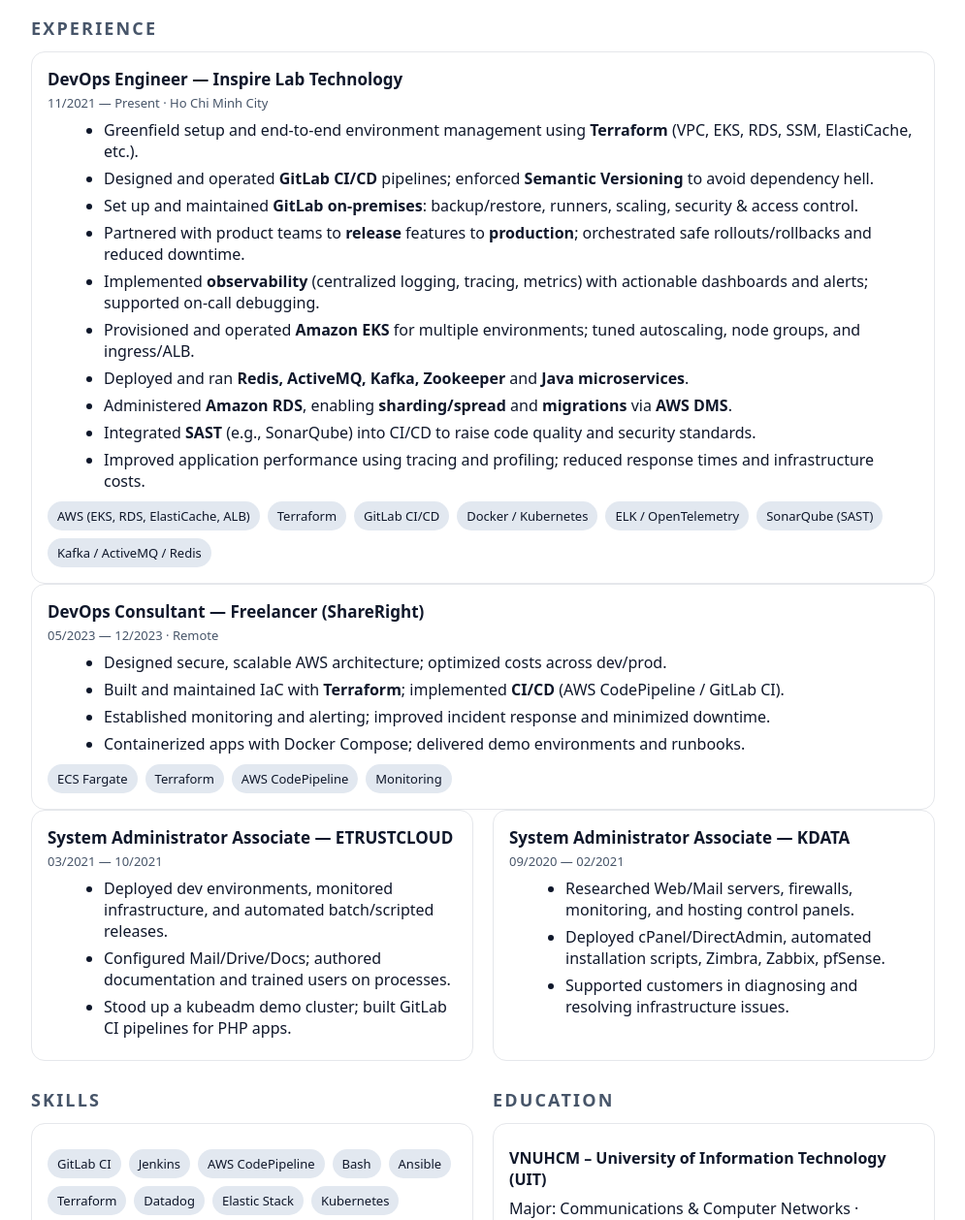
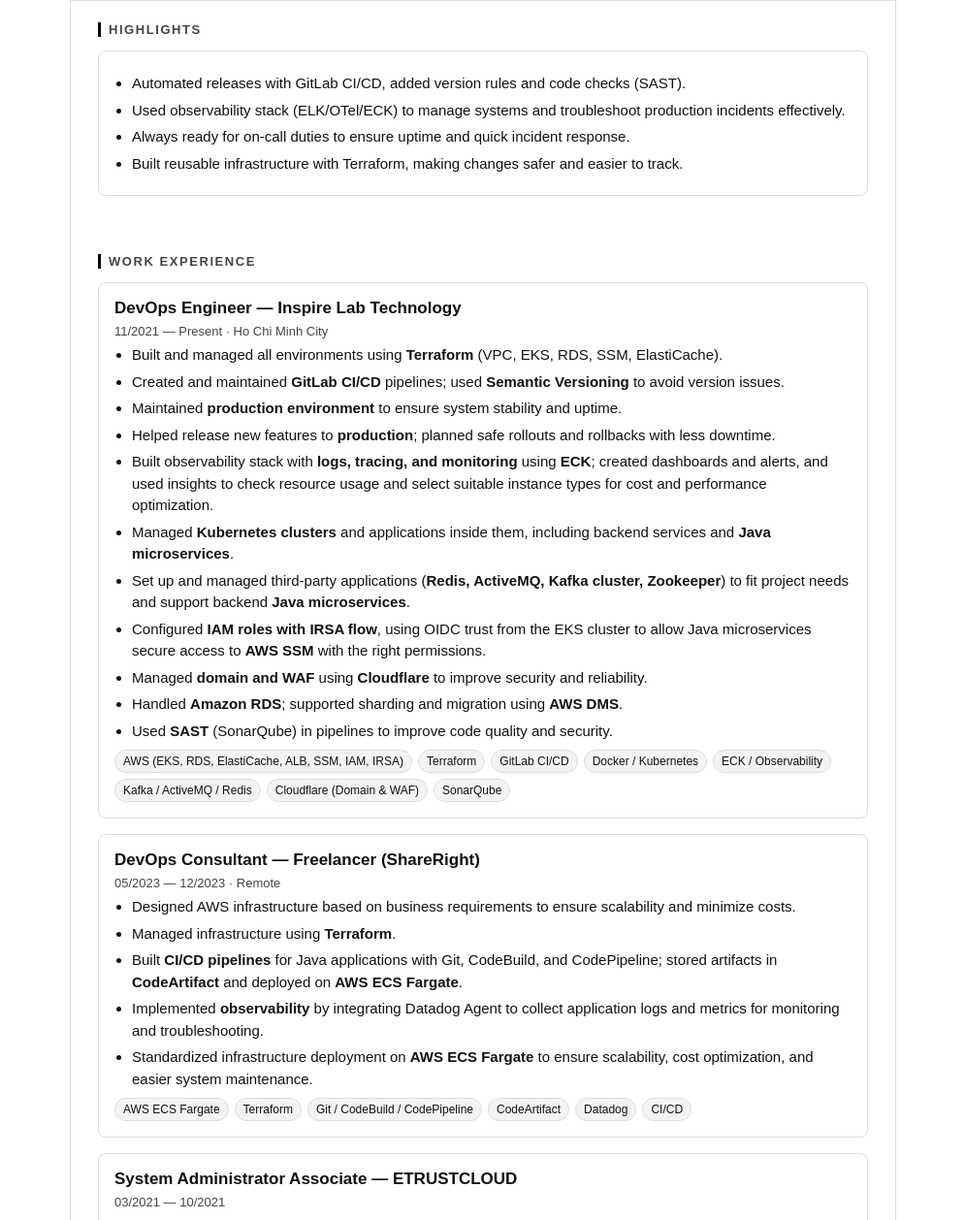
Before and after one commit to duyvk99/cv, a plain HTML site: page index.html in a window 1280 px wide. Shown: the part 238-1496 px from the top of the page at 97% size, without its empty margins (142-1137 px from the left). Drawn offline with Linux system fonts and the light colour scheme.

Commit message:
update CV

```diff
--- a/index.html
+++ b/index.html
@@ -3,99 +3,118 @@
 <head>
   <meta charset="utf-8" />
   <meta name="viewport" content="width=device-width, initial-scale=1" />
-  <title>Vuu Khanh Duy — DevOps Engineer (Inspirelab)</title>
+  <title>Vuu Khanh Duy — DevOps Engineer</title>
+  <link rel="stylesheet" href="https://cdnjs.cloudflare.com/ajax/libs/font-awesome/6.4.0/css/all.min.css">
   <style>
     :root {
-      --accent: #0ea5e9;
-      --text: #0f172a;
-      --muted: #475569;
       --bg: #ffffff;
-      --chip: #e2e8f0;
+      --text: #111111;
+      --muted: #444444;
+      --accent: #000000;
+      --border: #dddddd;
+      --chip-bg: #f3f3f3;
     }
+
     * { box-sizing: border-box; }
-    html, body { margin: 0; padding: 0; background: var(--bg); color: var(--text); font-family: system-ui, -apple-system, Segoe UI, Roboto, Helvetica, Arial, "Apple Color Emoji", "Segoe UI Emoji"; }
-    a { color: var(--accent); text-decoration: none; }
-    a:hover { text-decoration: underline; }
-    .container { max-width: 980px; margin: 24px auto; padding: 0 24px; }
-    header { display: grid; grid-template-columns: 1fr 1fr; gap: 16px; align-items: center; border-bottom: 2px solid #e5e7eb; padding-bottom: 16px; }
-    h1 { font-size: 32px; margin: 0; letter-spacing: .2px; }
-    .role { color: var(--accent); font-weight: 700; }
-    .contact { display: grid; gap: 6px; justify-items: end; text-align: right; font-size: 14px; color: var(--muted); }
-    .contact a { color: var(--muted); }
+    html, body { margin: 0; padding: 0; background: var(--bg); color: var(--text); font-family: Arial, Helvetica, sans-serif; font-size: 15px; }
+    a { color: var(--text); text-decoration: none; border-bottom: 1px dotted var(--border); }
+    a:hover { color: var(--accent); }
 
-    .summary { margin: 18px 0 0; color: var(--muted); line-height: 1.6; }
+    .container { max-width: 900px; margin: 32px auto; padding: 0 24px; }
 
-    section { margin-top: 28px; }
-    h2 { font-size: 18px; margin: 0 0 12px; text-transform: uppercase; letter-spacing: .12em; color: var(--muted); }
+    .resume { border: 1px solid var(--border); border-radius: 8px; background: var(--bg); }
 
-    .grid-2 { display: grid; grid-template-columns: 1fr 1fr; gap: 20px; }
+    header { display: grid; grid-template-columns: 2fr 1fr; gap: 16px; padding: 28px; border-bottom: 1px solid var(--border); }
+    h1 { font-size: 32px; margin: 0; }
+    .role { margin-top: 4px; font-weight: bold; color: var(--accent); }
+    .summary { margin-top: 10px; color: var(--muted); line-height: 1.6; font-size: 14px; }
 
-    .item { padding: 16px; border: 1px solid #e5e7eb; border-radius: 14px; }
-    .item h3 { margin: 0 0 4px; font-size: 17px; }
-    .meta { display:flex; flex-wrap: wrap; gap: 8px; font-size: 13px; color: var(--muted); margin-bottom: 8px; }
+    .contact { justify-self: end; text-align: right; display: grid; gap: 6px; color: var(--muted); font-size: 13px; }
+    .contact a { color: var(--muted); border: none; }
+    .contact a:hover { color: var(--text); }
+    .contact i { margin-right: 6px; color: var(--accent); }
 
-    ul { margin: 8px 0 0 18px; }
-    li { margin: 6px 0; }
+    section { padding: 22px 28px; }
 
-    .chips { display:flex; flex-wrap: wrap; gap: 8px; margin-top: 10px; }
-    .chip { padding: 6px 10px; border-radius: 999px; background: var(--chip); font-size: 13px; }
+    h2 { font-size: 13px; font-weight: bold; letter-spacing: .12em; color: var(--muted); margin: 0 0 14px; text-transform: uppercase; border-left: 3px solid var(--accent); padding-left: 8px; }
 
-    .tight p { margin: 8px 0; }
+    .item { padding: 16px; border: 1px solid var(--border); border-radius: 8px; background: #fff; margin-bottom: 16px; }
+    .item h3 { margin: 0 0 6px; font-size: 17px; }
+    .meta { font-size: 13px; color: var(--muted); margin-bottom: 6px; }
 
-    footer { margin-top: 28px; padding-top: 16px; border-top: 1px dashed #e5e7eb; font-size: 12px; color: var(--muted); }
+    ul { margin: 6px 0 0 18px; padding: 0; }
+    li { margin: 5px 0; line-height: 1.5; }
 
-    /* Print */
+    .chips { display:flex; flex-wrap: wrap; gap: 6px; margin-top: 8px; }
+    .chip { padding: 4px 8px; border-radius: 999px; background: var(--chip-bg); border: 1px solid var(--border); font-size: 12px; }
+
+    footer { padding: 16px 28px; border-top: 1px solid var(--border); color: var(--muted); font-size: 12px; }
+
     @media print {
-      .container { max-width: 100%; margin: 0; padding: 0 12mm; }
-      header { grid-template-columns: 2fr 1fr; border-bottom: 1px solid #ddd; }
-      a { color: black; text-decoration: none; }
-      .item { border-color: #ddd; }
+      .resume { border: none; }
+      header { border-bottom: 1px solid var(--border); }
+      a { color: black; border: none; }
     }
   </style>
 </head>
 <body>
   <main class="container">
+    <div class="resume">
       <header>
         <div>
           <h1>Vuu Khanh Duy</h1>
           <div class="role">DevOps Engineer</div>
-        <p class="summary">Curious, hands-on DevOps engineer focused on modernizing infrastructure with Infrastructure as Code, automating CI/CD, hardening operations, and improving end‑to‑end observability to ship faster with higher reliability.</p>
+          <p class="summary">DevOps engineer who enjoys learning and problem solving. Skilled in building infrastructure with Terraform, setting up CI/CD, running production systems, and improving system monitoring for stability and speed.</p>
         </div>
         <div class="contact">
-        <div>📍 Binh Chanh, Ho Chi Minh City</div>
-        <div>📧 <a href="mailto:duyvk99@gmail.com">duyvk99@gmail.com</a></div>
-        <div>📞 <a href="tel:+84344734350">+84 344 734 350</a></div>
-        <div>🐙 <a href="https://github.com/duyvk99" target="_blank" rel="noreferrer">github.com/duyvk99</a></div>
-        <div>💼 <a href="https://linkedin.com/in/duyvk99" target="_blank" rel="noreferrer">linkedin.com/in/duyvk99</a></div>
+          <div><i class="fa-solid fa-location-dot"></i> Binh Chanh, Ho Chi Minh City</div>
+          <div><i class="fa-solid fa-envelope"></i> <a href="mailto:duyvk99@gmail.com">duyvk99@gmail.com</a></div>
+          <div><i class="fa-solid fa-phone"></i> <a href="tel:+84344734350">+84 344 734 350</a></div>
+          <div><i class="fa-brands fa-github"></i> <a href="https://github.com/duyvk99" target="_blank" rel="noreferrer">github.com/duyvk99</a></div>
+          <div><i class="fa-brands fa-linkedin"></i> <a href="https://linkedin.com/in/duyvk99" target="_blank" rel="noreferrer">linkedin.com/in/duyvk99</a></div>
         </div>
       </header>
 
       <section>
-      <h2>Experience</h2>
+        <h2>Highlights</h2>
+        <div class="item">
+          <ul>
+            <li>Automated releases with GitLab CI/CD, added version rules and code checks (SAST).</li>
+            <li>Used observability stack (ELK/OTel/ECK) to manage systems and troubleshoot production incidents effectively.</li>
+            <li>Always ready for on-call duties to ensure uptime and quick incident response.</li>
+            <li>Built reusable infrastructure with Terraform, making changes safer and easier to track.</li>
+          </ul>
+        </div>
+      </section>
+
+      <section>
+        <h2>Work Experience</h2>
 
         <article class="item">
           <h3>DevOps Engineer — Inspire Lab Technology</h3>
           <div class="meta">11/2021 — Present · Ho Chi Minh City</div>
           <ul>
-          <li>Greenfield setup and end‑to‑end environment management using <strong>Terraform</strong> (VPC, EKS, RDS, SSM, ElastiCache, etc.).</li>
-          <li>Designed and operated <strong>GitLab CI/CD</strong> pipelines; enforced <strong>Semantic Versioning</strong> to avoid dependency hell.</li>
-          <li>Set up and maintained <strong>GitLab on‑premises</strong>: backup/restore, runners, scaling, security & access control.</li>
-          <li>Partnered with product teams to <strong>release</strong> features to <strong>production</strong>; orchestrated safe rollouts/rollbacks and reduced downtime.</li>
-          <li>Implemented <strong>observability</strong> (centralized logging, tracing, metrics) with actionable dashboards and alerts; supported on‑call debugging.</li>
-          <li>Provisioned and operated <strong>Amazon EKS</strong> for multiple environments; tuned autoscaling, node groups, and ingress/ALB.</li>
-          <li>Deployed and ran <strong>Redis, ActiveMQ, Kafka, Zookeeper</strong> and <strong>Java microservices</strong>.</li>
-          <li>Administered <strong>Amazon RDS</strong>, enabling <strong>sharding/spread</strong> and <strong>migrations</strong> via <strong>AWS DMS</strong>.</li>
-          <li>Integrated <strong>SAST</strong> (e.g., SonarQube) into CI/CD to raise code quality and security standards.</li>
-          <li>Improved application performance using tracing and profiling; reduced response times and infrastructure costs.</li>
+            <li>Built and managed all environments using <strong>Terraform</strong> (VPC, EKS, RDS, SSM, ElastiCache).</li>
+            <li>Created and maintained <strong>GitLab CI/CD</strong> pipelines; used <strong>Semantic Versioning</strong> to avoid version issues.</li>
+            <li>Maintained <strong>production environment</strong> to ensure system stability and uptime.</li>
+            <li>Helped release new features to <strong>production</strong>; planned safe rollouts and rollbacks with less downtime.</li>
+            <li>Built observability stack with <strong>logs, tracing, and monitoring</strong> using <strong>ECK</strong>; created dashboards and alerts, and used insights to check resource usage and select suitable instance types for cost and performance optimization.</li>
+            <li>Managed <strong>Kubernetes clusters</strong> and applications inside them, including backend services and <strong>Java microservices</strong>.</li>
+            <li>Set up and managed third‑party applications (<strong>Redis, ActiveMQ, Kafka cluster, Zookeeper</strong>) to fit project needs and support backend <strong>Java microservices</strong>.</li>
+            <li>Configured <strong>IAM roles with IRSA flow</strong>, using OIDC trust from the EKS cluster to allow Java microservices secure access to <strong>AWS SSM</strong> with the right permissions.</li>
+            <li>Managed <strong>domain and WAF</strong> using <strong>Cloudflare</strong> to improve security and reliability.</li>
+            <li>Handled <strong>Amazon RDS</strong>; supported sharding and migration using <strong>AWS DMS</strong>.</li>
+            <li>Used <strong>SAST</strong> (SonarQube) in pipelines to improve code quality and security.</li>
           </ul>
           <div class="chips">
-          <span class="chip">AWS (EKS, RDS, ElastiCache, ALB)</span>
+            <span class="chip">AWS (EKS, RDS, ElastiCache, ALB, SSM, IAM, IRSA)</span>
             <span class="chip">Terraform</span>
             <span class="chip">GitLab CI/CD</span>
             <span class="chip">Docker / Kubernetes</span>
-          <span class="chip">ELK / OpenTelemetry</span>
-          <span class="chip">SonarQube (SAST)</span>
+            <span class="chip">ECK / Observability</span>
             <span class="chip">Kafka / ActiveMQ / Redis</span>
+            <span class="chip">Cloudflare (Domain & WAF)</span>
+            <span class="chip">SonarQube</span>
           </div>
         </article>
 
@@ -103,27 +122,29 @@
           <h3>DevOps Consultant — Freelancer (ShareRight)</h3>
           <div class="meta">05/2023 — 12/2023 · Remote</div>
           <ul>
-          <li>Designed secure, scalable AWS architecture; optimized costs across dev/prod.</li>
-          <li>Built and maintained IaC with <strong>Terraform</strong>; implemented <strong>CI/CD</strong> (AWS CodePipeline / GitLab CI).</li>
-          <li>Established monitoring and alerting; improved incident response and minimized downtime.</li>
-          <li>Containerized apps with Docker Compose; delivered demo environments and runbooks.</li>
+            <li>Designed AWS infrastructure based on business requirements to ensure scalability and minimize costs.</li>
+            <li>Managed infrastructure using <strong>Terraform</strong>.</li>
+            <li>Built <strong>CI/CD pipelines</strong> for Java applications with Git, CodeBuild, and CodePipeline; stored artifacts in <strong>CodeArtifact</strong> and deployed on <strong>AWS ECS Fargate</strong>.</li>
+            <li>Implemented <strong>observability</strong> by integrating Datadog Agent to collect application logs and metrics for monitoring and troubleshooting.</li>
+            <li>Standardized infrastructure deployment on <strong>AWS ECS Fargate</strong> to ensure scalability, cost optimization, and easier system maintenance.</li>
           </ul>
           <div class="chips">
-          <span class="chip">ECS Fargate</span>
+            <span class="chip">AWS ECS Fargate</span>
             <span class="chip">Terraform</span>
-          <span class="chip">AWS CodePipeline</span>
-          <span class="chip">Monitoring</span>
+            <span class="chip">Git / CodeBuild / CodePipeline</span>
+            <span class="chip">CodeArtifact</span>
+            <span class="chip">Datadog</span>
+            <span class="chip">CI/CD</span>
           </div>
         </article>
 
-      <div class="grid-2">
         <article class="item">
           <h3>System Administrator Associate — ETRUSTCLOUD</h3>
           <div class="meta">03/2021 — 10/2021</div>
           <ul>
-            <li>Deployed dev environments, monitored infrastructure, and automated batch/scripted releases.</li>
-            <li>Configured Mail/Drive/Docs; authored documentation and trained users on processes.</li>
-            <li>Stood up a kubeadm demo cluster; built GitLab CI pipelines for PHP apps.</li>
+            <li>Set up development environments and supported releases using <strong>Bash</strong> and <strong>Batch scripts</strong> depending on requirements.</li>
+            <li>Configured <strong>mail server</strong> and <strong>drive services</strong> for project requirements.</li>
+            <li>Deployed a demo <strong>Kubernetes cluster</strong> with kubeadm for project deployments; built GitLab CI pipelines for PHP applications.</li>
           </ul>
         </article>
 
@@ -131,12 +152,12 @@
           <h3>System Administrator Associate — KDATA</h3>
           <div class="meta">09/2020 — 02/2021</div>
           <ul>
-            <li>Researched Web/Mail servers, firewalls, monitoring, and hosting control panels.</li>
-            <li>Deployed cPanel/DirectAdmin, automated installation scripts, Zimbra, Zabbix, pfSense.</li>
-            <li>Supported customers in diagnosing and resolving infrastructure issues.</li>
+            <li>Studied web and mail servers, firewalls, monitoring tools, and hosting panels.</li>
+            <li>Built <strong>Bash scripts</strong> to deploy applications using <strong>LAMP/LEMP stacks</strong> for users.</li>
+            <li>Deployed <strong>cPanel/DirectAdmin</strong>, built auto‑install scripts, and set up Zimbra, Zabbix, pfSense.</li>
+            <li>Helped customers troubleshoot and fix system issues.</li>
           </ul>
         </article>
-      </div>
       </section>
 
       <section class="grid-2">
@@ -144,49 +165,44 @@
           <h2>Skills</h2>
           <div class="item">
             <div class="chips">
+              <span class="chip">AWS</span>
+              <span class="chip">Terraform</span>
+              <span class="chip">Kubernetes</span>
+              <span class="chip">Docker</span>
+              <span class="chip">Helm</span>
               <span class="chip">GitLab CI</span>
               <span class="chip">Jenkins</span>
               <span class="chip">AWS CodePipeline</span>
-            <span class="chip">Bash</span>
+              <span class="chip">Python</span>
+              <span class="chip">Bash / Linux</span>
               <span class="chip">Ansible</span>
-            <span class="chip">Terraform</span>
+              <span class="chip">ELK / ECK</span>
               <span class="chip">Datadog</span>
-            <span class="chip">Elastic Stack</span>
-            <span class="chip">Kubernetes</span>
-            <span class="chip">Docker</span>
-            <span class="chip">Amazon Web Services</span>
+              <span class="chip">Cloudflare</span>
+              <span class="chip">SonarQube</span>
             </div>
           </div>
 
-        <h2>Certifications & Awards</h2>
-        <div class="item tight">
+          <h2>Certifications</h2>
+          <div class="item">
             <p><strong>AWS Certified Solutions Architect – Associate</strong> (10/2023 — 10/2026)</p>
             <p><strong>TOEIC 775</strong> (11/2021 — 11/2023)</p>
-          <p><strong>CCNA</strong> — Certified Network Security Center (06/2019 — 10/2019)</p>
           </div>
         </div>
         <div>
           <h2>Education</h2>
-        <div class="item tight">
+          <div class="item">
             <p><strong>VNUHCM – University of Information Technology (UIT)</strong></p>
             <p>Major: Communications & Computer Networks · 09/2017 — 05/2022 · GPA: 7.6/10</p>
-        </div>
-
-        <h2>Career Highlights</h2>
-        <div class="item">
-          <ul>
-            <li>Automated releases with GitLab CI/CD, standardized versioning and quality gates (SAST).</li>
-            <li>Centralized observability with ELK/OTel, significantly reducing MTTR for production incidents.</li>
-            <li>Modular, repeatable infrastructure with Terraform; safer, reviewable changes.</li>
-            <li>Operational tuning for EKS/Kafka/Redis/ActiveMQ in Java microservice ecosystems.</li>
-          </ul>
+            <p><strong>CCNA</strong> — Certified Network Security Center (06/2019 — 10/2019)</p>
           </div>
         </div>
       </section>
 
       <footer>
-      Updated: <script>document.write(new Date().toLocaleDateString('en-GB'))</script>. — This HTML is print‑friendly (Ctrl/Cmd + P).
+        Updated: <script>document.write(new Date().toLocaleDateString('en-GB'))</script>. — Print with Ctrl/Cmd + P (A4 friendly).
       </footer>
+    </div>
   </main>
 </body>
 </html>
```
Lines whose indentation alone changed are shown as unchanged.
